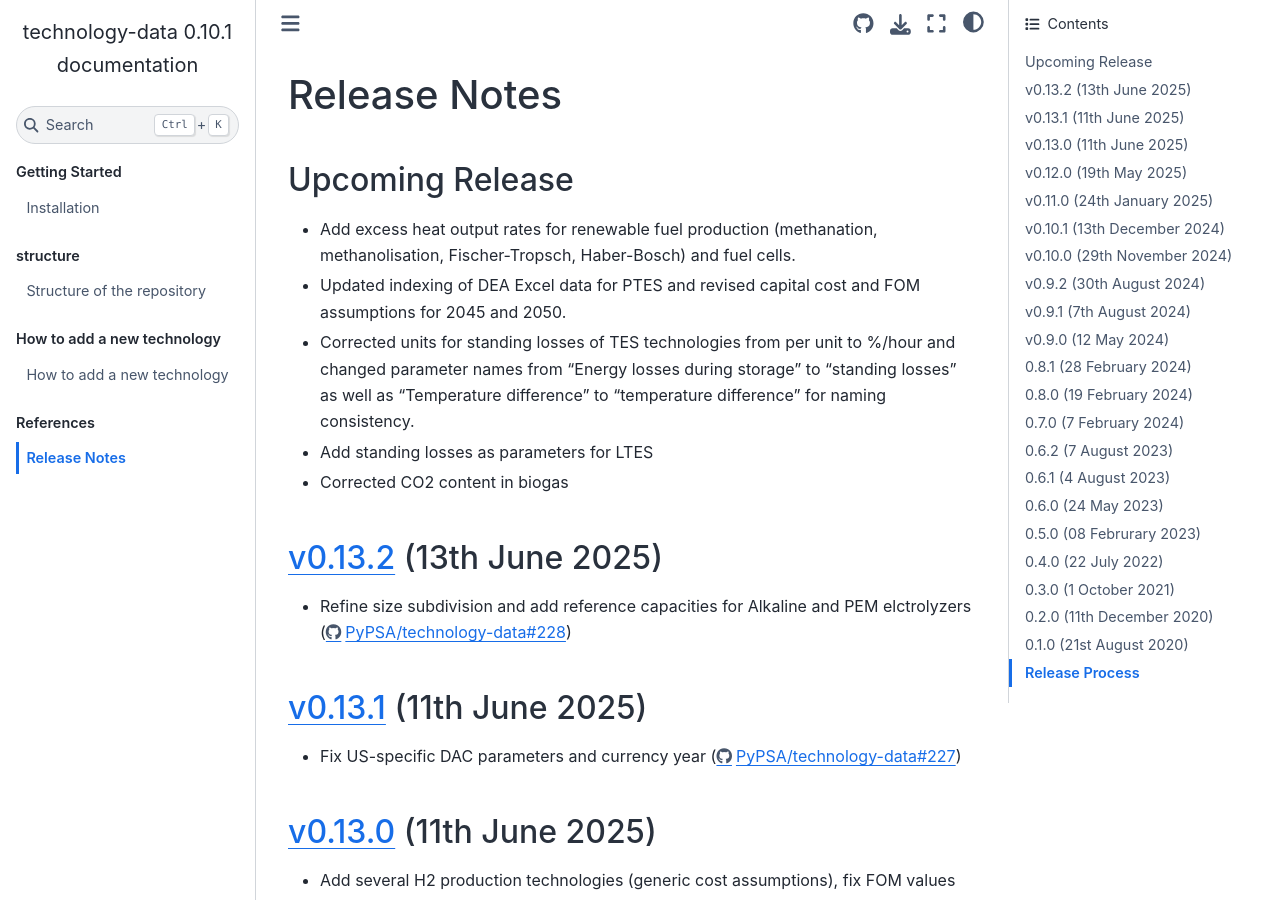
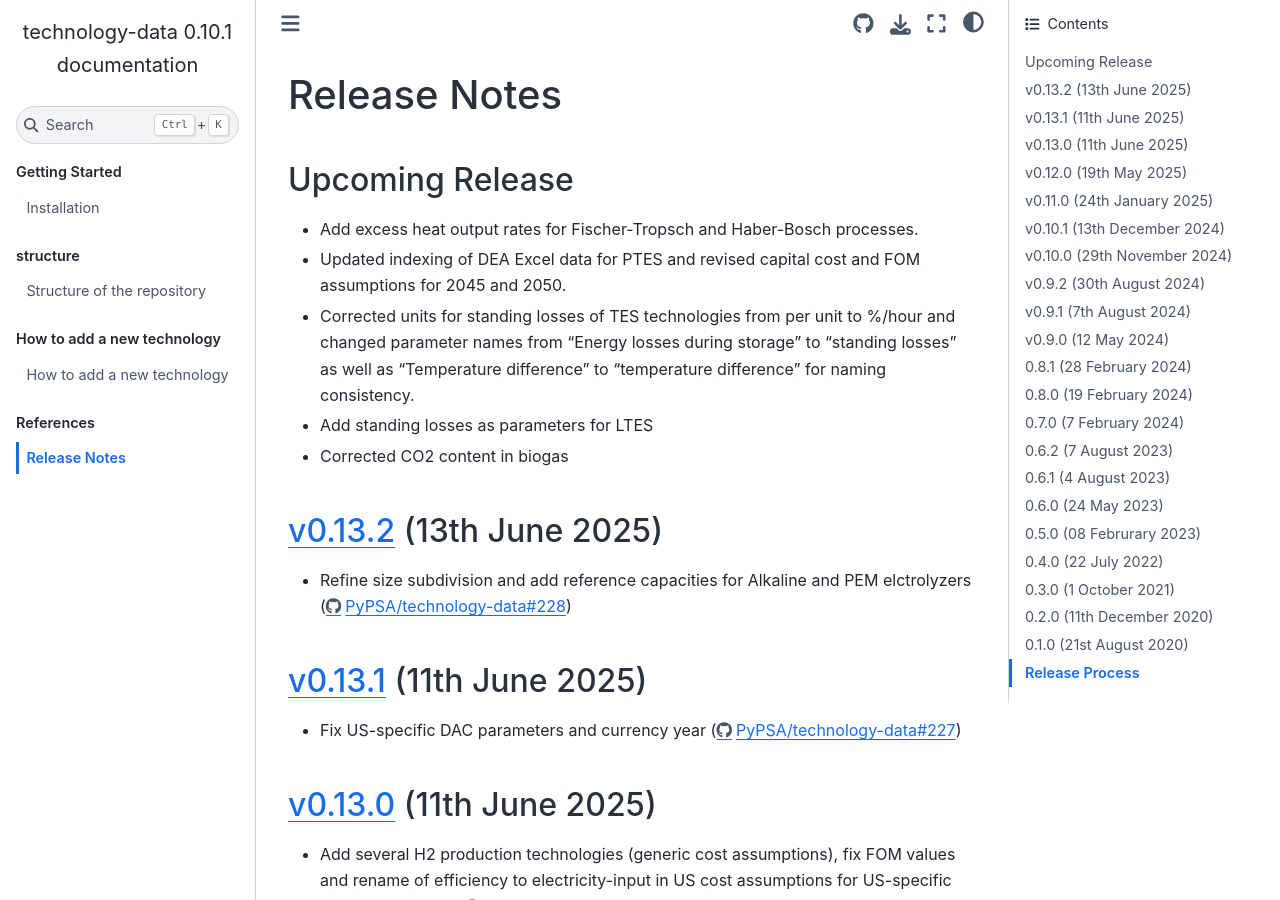
Before and after one commit to PyPSA/technology-data, a Sphinx documentation site: the page built from docs/release_notes.rst, in a window 1280 px wide and 900 px high. Built offline with Sphinx 7.4.7 and the Sphinx Book theme 1.1.4, drawn with Linux system fonts in a browser that asks for light colours.

Commit message:
update release notes

```diff
--- a/docs/release_notes.rst
+++ b/docs/release_notes.rst
@@ -16,7 +16,7 @@ Upcoming Release
 ..   The features listed below are not released yet, but will be part of the next release!
 ..   To use the features already you have to use the ``master`` branch.
 
-* Add excess heat output rates for renewable fuel production (methanation, methanolisation, Fischer-Tropsch, Haber-Bosch) and fuel cells.
+* Add excess heat output rates for Fischer-Tropsch and Haber-Bosch processes.
 
 * Updated indexing of DEA Excel data for PTES and revised capital cost and FOM assumptions for 2045 and 2050.
 
```
